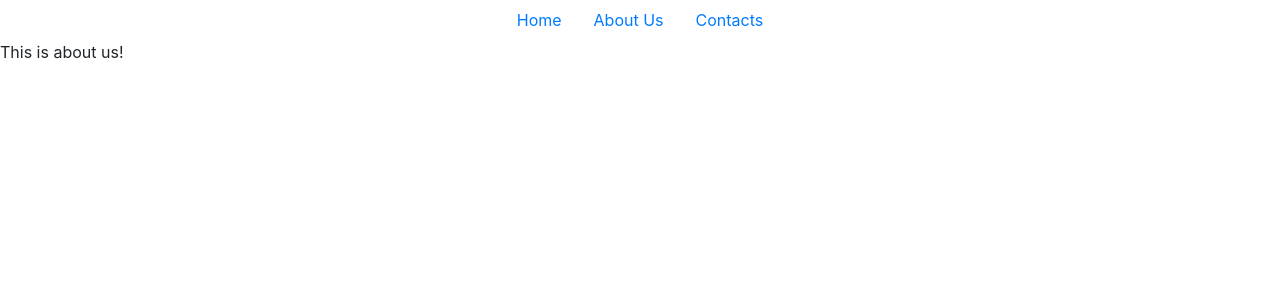
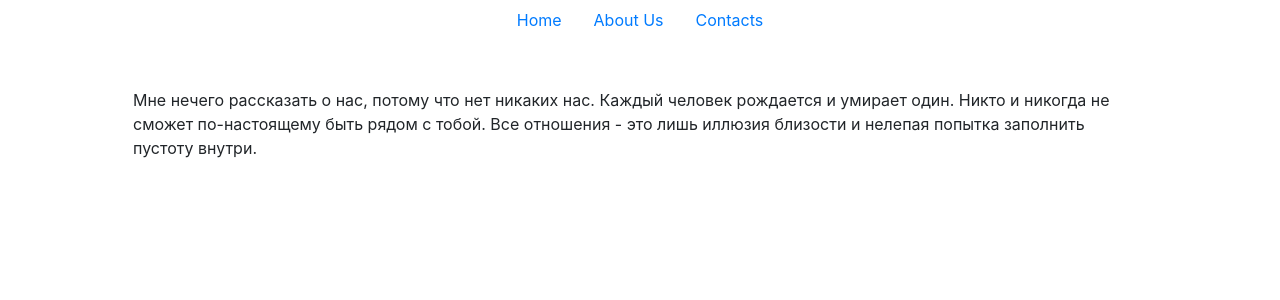
Before and after one commit to galubezzz/python-group_1-homework_61-maria_galunova, a React (Create React App) app: page /aboutus in a window 1280 px wide. Shown: the top 300 px of the page. Built offline with nearby package versions, Linux system fonts and the light colour scheme.

Commit message:
add content to about us page

```diff
--- a/src/containers/AboutUs/AboutUs.js
+++ b/src/containers/AboutUs/AboutUs.js
@@ -1,13 +1,17 @@
-import React, { Component } from 'react';
+import React, {Component, Fragment} from 'react';
 import Menu from "../../components/Menu/Menu"
 
 class AboutUs extends Component {
     render() {
         return (
-      <div>
+            <Fragment>
                 <Menu/>
-        This is about us!
+                <div className='container'>
+                    <p className='m-5'>Мне нечего рассказать о нас, потому что нет никаких нас. Каждый человек рождается и умирает один.
+                        Никто и никогда не сможет по-настоящему быть рядом с тобой. Все отношения - это лишь иллюзия
+                        близости и нелепая попытка заполнить пустоту внутри.</p>
                 </div>
+            </Fragment>
         );
     }
 }
```
Lines whose indentation alone changed are shown as unchanged.
